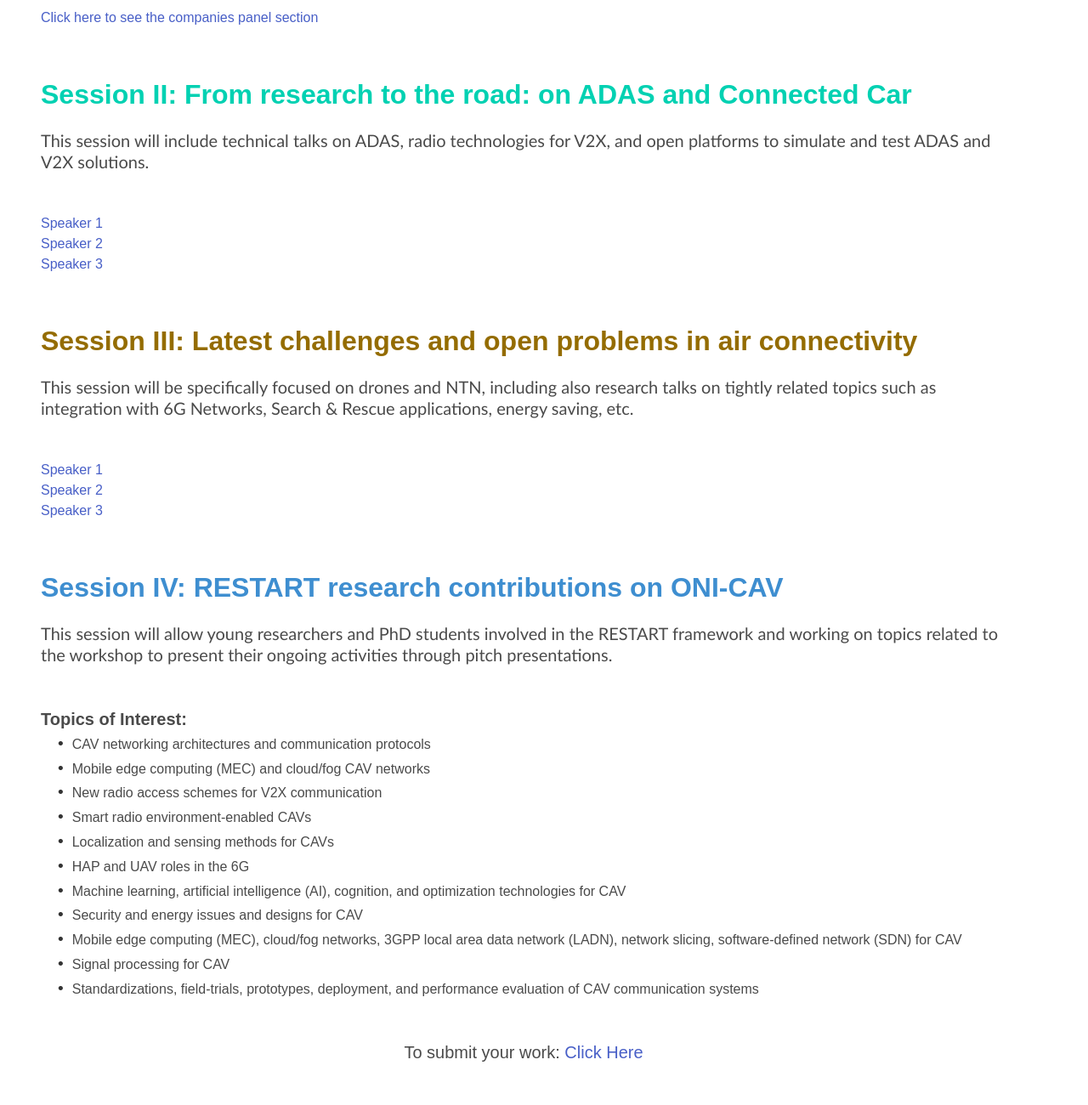
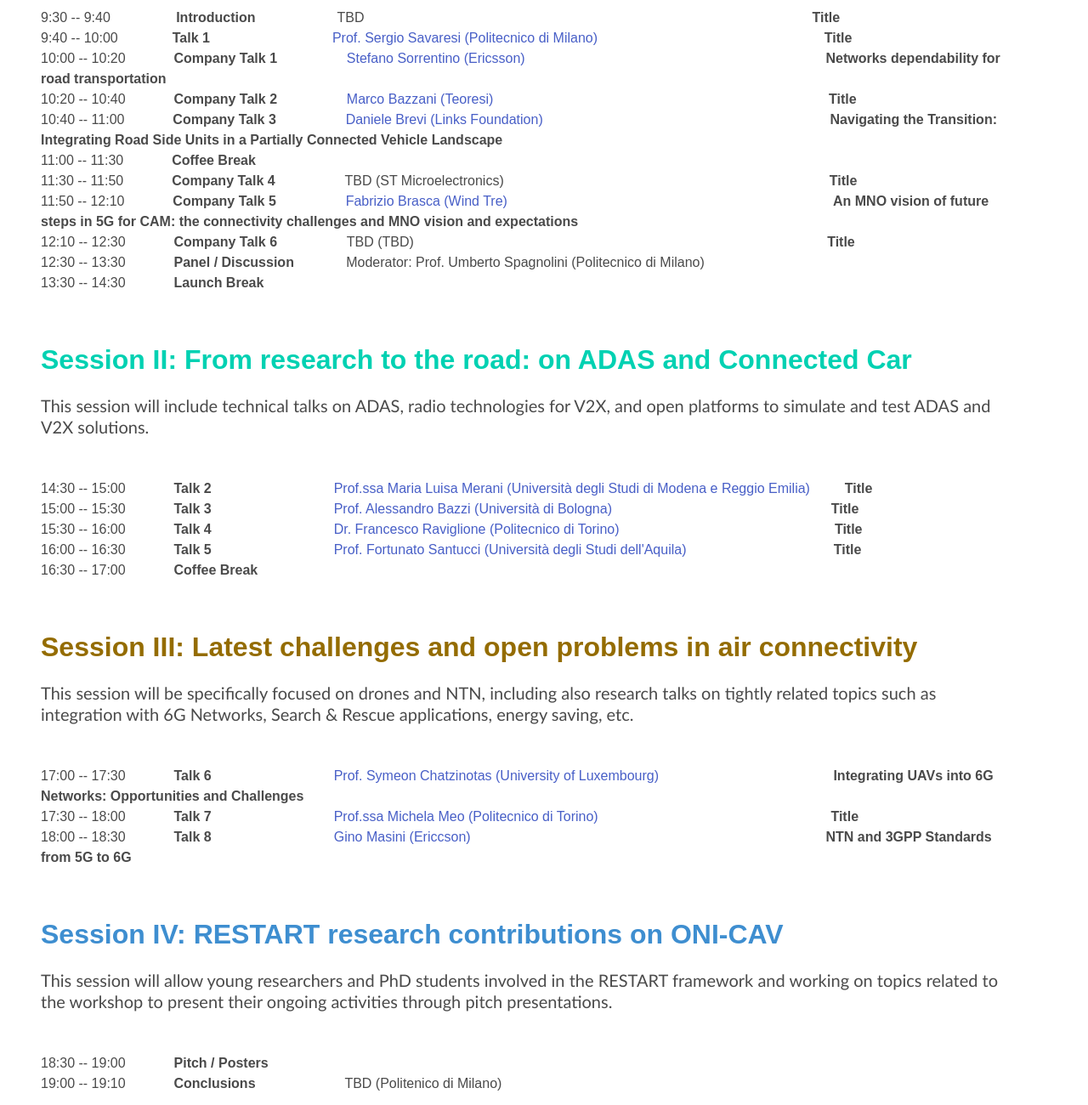
Before and after one commit to ONI-CAV/ONI-CAV.github.io, a plain HTML site: page index.html in a window 1280 px wide. Shown: the part 4940-6240 px from the top of the page at 85% size. Drawn offline with nearby package versions, Linux system fonts and the light colour scheme; a web font is replaced by a local one.

Commit message:
Add files via upload

```diff
--- a/index.html
+++ b/index.html
@@ -341,7 +341,19 @@
               This session will include presentations from many companies working actively in the automotive arena, discussing different perspectives of the topic. A panel will also foster interactive discussion between speakers and participants/attendees.
             </p>
             <br>
-            <p> <a href="#Companies" class=""> Click here to see the companies panel section  </a>   </p>
+            <p>9:30 -- 9:40&nbsp;&nbsp;&nbsp;&emsp;&emsp;&emsp;&emsp;<b>Introduction</b>&emsp;&emsp;&emsp;&emsp;&emsp;&emsp;TBD&emsp;&emsp;&emsp;&emsp;&emsp;&emsp;&emsp;&emsp;&emsp;&emsp;&emsp;&emsp;&emsp;&emsp;&emsp;&emsp;&emsp;&emsp;&emsp;&emsp;&emsp;&emsp;&emsp;&emsp;&emsp;&emsp;&emsp;&emsp;&emsp;&emsp;&emsp;&nbsp;&nbsp;&nbsp;&nbsp;&nbsp;&nbsp;&nbsp;<b>Title</b></p></p>
+            <p>9:40 -- 10:00&emsp;&emsp;&emsp;&emsp;<b>Talk 1</b>&emsp;&emsp;&emsp;&emsp;&emsp;&emsp;&emsp;&emsp;&emsp;<a href="#Speakers" class="">Prof. Sergio Savaresi (Politecnico di Milano)</a>&emsp;&emsp;&emsp;&emsp;&emsp;&emsp;&emsp;&emsp;&emsp;&emsp;&emsp;&emsp;&emsp;&emsp;&emsp;&nbsp;&nbsp;&nbsp;&nbsp;&nbsp;&nbsp;<b>Title</b></p></p>
+            <p>10:00 -- 10:20&nbsp;&nbsp;&emsp;&emsp;&emsp;<b>Company Talk 1</b>&emsp;&emsp;&emsp;&emsp;&nbsp;&nbsp;&nbsp;&nbsp;<a href="#Companies" class="">Stefano Sorrentino (Ericsson)</a>&emsp;&emsp;&emsp;&emsp;&emsp;&emsp;&emsp;&emsp;&emsp;&emsp;&emsp;&emsp;&emsp;&emsp;&emsp;&emsp;&emsp;&emsp;&emsp;&emsp;&emsp;&nbsp;&nbsp;&nbsp;&nbsp;<b>Networks dependability for road transportation</b></p></p></p>
+            <p>10:20 -- 10:40&nbsp;&nbsp;&emsp;&emsp;&emsp;<b>Company Talk 2</b>&emsp;&emsp;&emsp;&emsp;&nbsp;&nbsp;&nbsp;&nbsp;<a href="#Companies" class="">Marco Bazzani (Teoresi)</a>&emsp;&emsp;&emsp;&emsp;&emsp;&emsp;&emsp;&emsp;&emsp;&emsp;&emsp;&emsp;&emsp;&emsp;&emsp;&emsp;&emsp;&emsp;&emsp;&emsp;&emsp;&emsp;&emsp;&nbsp;&nbsp;&nbsp;&nbsp;&nbsp;&nbsp;<b>Title</b></p></p></p>
+            <p>10:40 -- 11:00&nbsp;&nbsp;&emsp;&emsp;&emsp;<b>Company Talk 3</b>&emsp;&emsp;&emsp;&emsp;&nbsp;&nbsp;&nbsp;&nbsp;<a href="#Companies" class="">Daniele Brevi (Links Foundation)</a>&emsp;&emsp;&emsp;&emsp;&emsp;&emsp;&emsp;&emsp;&emsp;&emsp;&emsp;&emsp;&emsp;&emsp;&emsp;&emsp;&emsp;&emsp;&emsp;&emsp;&nbsp;&nbsp;&nbsp;&nbsp;<b>Navigating the Transition: Integrating Road Side Units in a Partially Connected Vehicle Landscape</b></p>
+            <p>11:00 -- 11:30&nbsp;&nbsp;&emsp;&emsp;&emsp;<b>Coffee Break</b></p>
+            <p>11:30 -- 11:50&nbsp;&nbsp;&emsp;&emsp;&emsp;<b>Company Talk 4</b>&emsp;&emsp;&emsp;&emsp;&nbsp;&nbsp;&nbsp;&nbsp;TBD (ST Microelectronics)&emsp;&emsp;&emsp;&emsp;&emsp;&emsp;&emsp;&emsp;&emsp;&emsp;&emsp;&emsp;&emsp;&emsp;&emsp;&emsp;&emsp;&emsp;&emsp;&emsp;&emsp;&emsp;&nbsp;&nbsp;&nbsp;&nbsp;&nbsp;&nbsp;&nbsp;<b>Title</b></p></p></p>
+            <p>11:50 -- 12:10&nbsp;&nbsp;&emsp;&emsp;&emsp;<b>Company Talk 5</b>&emsp;&emsp;&emsp;&emsp;&nbsp;&nbsp;&nbsp;&nbsp;<a href="#Companies" class="">Fabrizio Brasca (Wind Tre)</a>&emsp;&emsp;&emsp;&emsp;&emsp;&emsp;&emsp;&emsp;&emsp;&emsp;&emsp;&emsp;&emsp;&emsp;&emsp;&emsp;&emsp;&emsp;&emsp;&emsp;&emsp;&emsp;&nbsp;&nbsp;&nbsp;&nbsp;&nbsp;&nbsp;&nbsp;<b>An MNO vision of future steps in 5G for CAM: the connectivity challenges and MNO vision and expectations</b></p></p></p>
+            <p>12:10 -- 12:30&nbsp;&nbsp;&emsp;&emsp;&emsp;<b>Company Talk 6</b>&emsp;&emsp;&emsp;&emsp;&nbsp;&nbsp;&nbsp;&nbsp;TBD (TBD)&emsp;&emsp;&emsp;&emsp;&emsp;&emsp;&emsp;&emsp;&emsp;&emsp;&emsp;&emsp;&emsp;&emsp;&emsp;&emsp;&emsp;&emsp;&emsp;&emsp;&emsp;&emsp;&emsp;&emsp;&emsp;&emsp;&emsp;&emsp;&emsp;&nbsp;&nbsp;&nbsp;&nbsp;&nbsp;<b>Title</b></p></p></p>
+            <p>12:30 -- 13:30&nbsp;&nbsp;&emsp;&emsp;&emsp;<b>Panel / Discussion</b>&emsp;&emsp;&emsp;&nbsp;&nbsp;&nbsp;Moderator: Prof. Umberto Spagnolini (Politecnico di Milano)</p>
+            <p>13:30 -- 14:30&nbsp;&nbsp;&emsp;&emsp;&emsp;<b>Launch Break</b></p>
+            <!-- <br> -->
+            <!-- <p> <a href="#Companies" class=""> Click here to see the companies panel section  </a>   </p> -->
           </div>
 
         </div>
@@ -363,9 +375,14 @@
 
             </p>
             <br>
-            <p> <a href="#Speakers" class=""> Speaker 1   </a>   </p>
+            <p>14:30 -- 15:00&nbsp;&nbsp;&emsp;&emsp;&emsp;<b>Talk 2</b>&emsp;&emsp;&emsp;&emsp;&emsp;&emsp;&emsp;&emsp;&emsp;<a href="#Speakers" class="">Prof.ssa Maria Luisa Merani (Università degli Studi di Modena e Reggio Emilia)</a>&emsp;&emsp;&nbsp;&nbsp;<b>Title</b></p></p>
+            <p>15:00 -- 15:30&nbsp;&nbsp;&emsp;&emsp;&emsp;<b>Talk 3</b>&emsp;&emsp;&emsp;&emsp;&emsp;&emsp;&emsp;&emsp;&emsp;<a href="#Speakers" class="">Prof. Alessandro Bazzi (Università di Bologna)</a>&emsp;&emsp;&emsp;&emsp;&emsp;&emsp;&emsp;&emsp;&emsp;&emsp;&emsp;&emsp;&emsp;&emsp;&emsp;&nbsp;&nbsp;&nbsp;&nbsp;<b>Title</b></p></p>
+            <p>15:30 -- 16:00&nbsp;&nbsp;&emsp;&emsp;&emsp;<b>Talk 4</b>&emsp;&emsp;&emsp;&emsp;&emsp;&emsp;&emsp;&emsp;&emsp;<a href="#Speakers" class="">Dr. Francesco Raviglione (Politecnico di Torino)</a>&emsp;&emsp;&emsp;&emsp;&emsp;&emsp;&emsp;&emsp;&emsp;&emsp;&emsp;&emsp;&emsp;&emsp;&emsp;&nbsp;&nbsp;&nbsp;<b>Title</b></p></p>
+            <p>16:00 -- 16:30&nbsp;&nbsp;&emsp;&emsp;&emsp;<b>Talk 5</b>&emsp;&emsp;&emsp;&emsp;&emsp;&emsp;&emsp;&emsp;&emsp;<a href="#Speakers" class="">Prof. Fortunato Santucci (Università degli Studi dell'Aquila)</a>&emsp;&emsp;&emsp;&emsp;&emsp;&emsp;&emsp;&emsp;&emsp;&emsp;&nbsp;&nbsp;&nbsp;<b>Title</b></p></p>
+            <p>16:30 -- 17:00&nbsp;&nbsp;&emsp;&emsp;&emsp;<b>Coffee Break</b></p>
+            <!-- <p> <a href="#Speakers" class=""> Speaker 1   </a>   </p>
             <p> <a href="#Speakers" class=""> Speaker 2   </a>   </p>
-            <p> <a href="#Speakers" class=""> Speaker 3   </a>   </p>
+            <p> <a href="#Speakers" class=""> Speaker 3   </a>   </p> -->
           </div>
         </div>
       </div>
@@ -384,9 +401,12 @@
               This session will be specifically focused on drones and NTN, including also research talks on tightly related topics such as integration with 6G Networks, Search & Rescue applications, energy saving, etc.
             </p>
             <br>
-            <p> <a href="#Speakers" class=""> Speaker 1   </a>   </p>
+            <p>17:00 -- 17:30&nbsp;&nbsp;&emsp;&emsp;&emsp;<b>Talk 6</b>&emsp;&emsp;&emsp;&emsp;&emsp;&emsp;&emsp;&emsp;&emsp;<a href="#Speakers" class="">Prof. Symeon Chatzinotas (University of Luxembourg)</a>&emsp;&emsp;&emsp;&emsp;&emsp;&emsp;&emsp;&emsp;&emsp;&emsp;&emsp;&emsp;&nbsp;&nbsp;&nbsp;<b>Integrating UAVs into 6G Networks: Opportunities and Challenges</b></p></p>
+            <p>17:30 -- 18:00&nbsp;&nbsp;&emsp;&emsp;&emsp;<b>Talk 7</b>&emsp;&emsp;&emsp;&emsp;&emsp;&emsp;&emsp;&emsp;&emsp;<a href="#Speakers" class="">Prof.ssa Michela Meo (Politecnico di Torino)</a>&emsp;&emsp;&emsp;&emsp;&emsp;&emsp;&emsp;&emsp;&emsp;&emsp;&emsp;&emsp;&emsp;&emsp;&emsp;&emsp;&nbsp;&nbsp;&nbsp;&nbsp;<b>Title</b></p></p>
+            <p>18:00 -- 18:30&nbsp;&nbsp;&emsp;&emsp;&emsp;<b>Talk 8</b>&emsp;&emsp;&emsp;&emsp;&emsp;&emsp;&emsp;&emsp;&emsp;<a href="#Speakers" class="">Gino Masini (Ericcson)</a>&emsp;&emsp;&emsp;&emsp;&emsp;&emsp;&emsp;&emsp;&emsp;&emsp;&emsp;&emsp;&emsp;&emsp;&emsp;&emsp;&emsp;&emsp;&emsp;&emsp;&emsp;&emsp;&emsp;&emsp;&emsp;&nbsp;&nbsp;&nbsp;&nbsp;<b>NTN and 3GPP Standards from 5G to 6G</b></p></p>
+            <!-- <p> <a href="#Speakers" class=""> Speaker 1   </a>   </p>
             <p> <a href="#Speakers" class=""> Speaker 2   </a>   </p>
-            <p> <a href="#Speakers" class=""> Speaker 3   </a>   </p>
+            <p> <a href="#Speakers" class=""> Speaker 3   </a>   </p> -->
           </div>
 
         </div>
@@ -405,7 +425,13 @@
             </h4>
             <p class="subtitle mt-3" style="font-family: 'Calibri', sans-serif">
               This session will allow young researchers and PhD students involved in the RESTART framework and  working on topics related to the workshop to present their ongoing activities through pitch presentations.
-            </p><br>
+            </p>
+            <br>
+            <p>18:30 -- 19:00&nbsp;&nbsp;&emsp;&emsp;&emsp;<b>Pitch / Posters</b></p></p>
+            <p>19:00 -- 19:10&nbsp;&nbsp;&emsp;&emsp;&emsp;<b>Conclusions</b>&emsp;&emsp;&emsp;&emsp;&emsp;&emsp;&nbsp;&nbsp;TBD (Politenico di Milano)</p></p>
+            <br>
+            <br>
+            <br>
             <span class="is-size-5"><b>Topics of Interest:</b>   </span>
             <ul>
               <li>CAV networking architectures and communication protocols</li>
@@ -428,22 +454,7 @@
         </div>
       </div>
 
-
-      <div class="column mr-6 mt-12" data-aos="fade-up">
-        <p class="subtitle is-size-3 mt-6 mb-1" style="text-align: center;">
-        <b>Join Us for the Social Event After the Workshop!</b>
-        </p>
-
-        <p class="subtitle is-size-5 mt-6 mb-1" style="text-align: left" style="font-family: 'titillium', sans-serif">
-          We are excited to invite all workshop participants to a special social event happening right after the workshop concludes. The social event will feature a delightful aperitif at the **Etnea Roof Bar & Restaurant by "UNA Cucina"**, located on a stunning panoramic terrace overlooking Mount Etna and the entire historic center.
-          <br><br>
-          The cost to join this event is approximately €30 per person. After registration, all participants will receive an email confirming their attendance at the social event.
-          <br> <br>
-          Don't miss this opportunity to relax, network, and enjoy breathtaking views! For more details, please visit [<a href="https://www.gruppouna.it/esperienze/etnea-roof-bar-restaurant-una-cucina" >Etnea Roof Bar & Restaurant by "UNA Cucina"</a>]
-        </p>
-
-      </div>
-
+      <!-- single feature end (Right) -->
     </section>
     <!-- Features Section End -->
 
```
